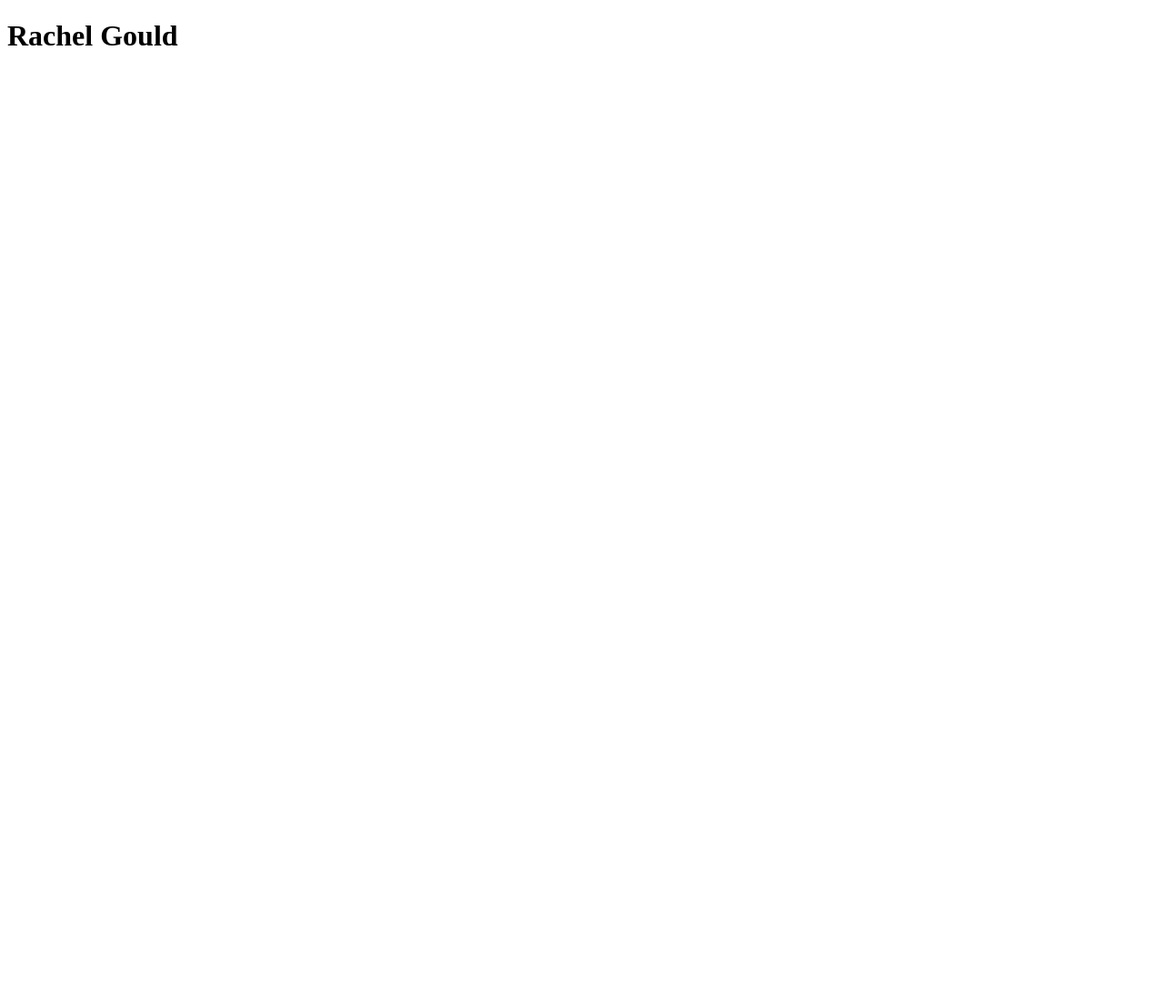
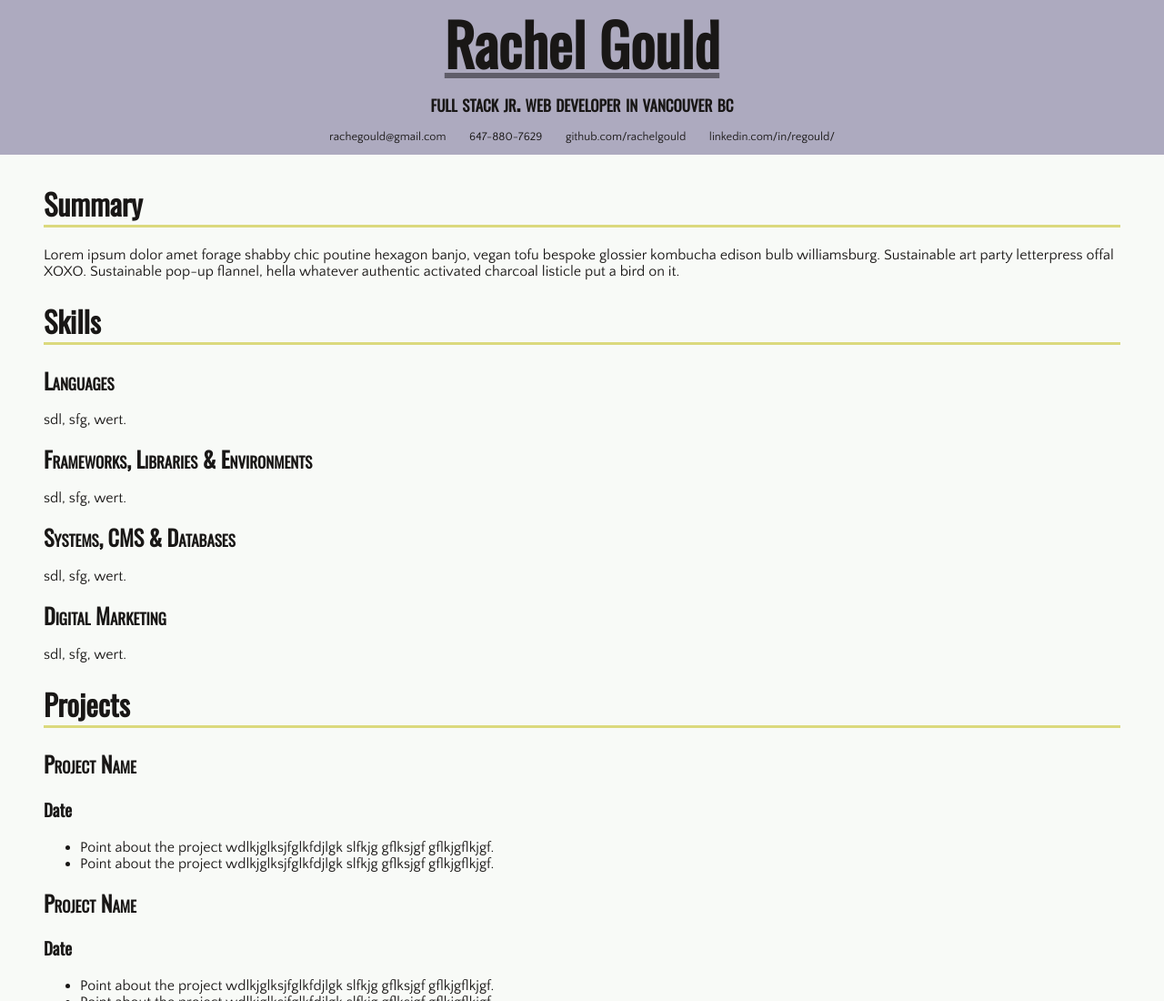
Before and after one commit to rachelgould/rachelgould.github.io, a website: page index.html in a window 1280 px wide. Shown: the top 1100 px of the page at 91% size. Before the commit the page ends 800 px from the top, so only its background shows below. Drawn offline with nearby package versions, Linux system fonts and the light colour scheme; files whose address does not match are found by name.

Commit message:
skeleton and basic styling

```diff
--- a/index.html
+++ b/index.html
@@ -4,9 +4,112 @@
   <meta charset="UTF-8">
   <meta name="viewport" content="width=device-width, initial-scale=1.0">
   <meta http-equiv="X-UA-Compatible" content="ie=edge">
+  <link rel="stylesheet" href="/styling/style.css" type="text/css" />
+  <link href="https://fonts.googleapis.com/css?family=Oswald|Quattrocento+Sans" rel="stylesheet">
   <title>Document</title>
 </head>
 <body>
-  <h1>Rachel Gould</h1>
+  <header>
+    <h1>Rachel Gould</h1>
+    <h2>full stack jr. web developer in vancouver bc</h2>
+    <div class="header-contact">
+      <ul>
+        <li><a href="mailto:rachegould@gmail.com">rachegould@gmail.com</a></li>
+        <li><a href="tel:647-880-7629">647-880-7629</a></li>
+        <li><a href="https://github.com/rachelgould">github.com/rachelgould</a></li>
+        <li><a href="https://linkedin.com/in/regould/">linkedin.com/in/regould/</a></li>
+      </ul>
+    </div>
+  </header>
+  <main>
+    <section id="section-summary">
+      <h1>Summary</h1>
+      <p>Lorem ipsum dolor amet forage shabby chic poutine hexagon banjo, vegan tofu bespoke glossier kombucha edison bulb williamsburg. Sustainable art party letterpress offal XOXO. Sustainable pop-up flannel, hella whatever authentic activated charcoal listicle put a bird on it.</p>
+    </section>
+    <section id="section-skills">
+      <h1>Skills</h1>
+      <h2>Languages</h2>
+      <p>sdl, sfg, wert.</p>
+      <h2>Frameworks, Libraries & Environments</h2>
+      <p>sdl, sfg, wert.</p>
+      <h2>Systems, CMS & Databases</h2>
+      <p>sdl, sfg, wert.</p>
+      <h2>Digital Marketing</h2>
+      <p>sdl, sfg, wert.</p>
+    </section>
+    <section id="section-projects">
+      <h1>Projects</h1>
+      <div>
+        <h2>Project Name</h2>
+        <h3>Date</h3>
+        <ul>
+          <li>Point about the project wdlkjglksjfglkfdjlgk slfkjg gflksjgf gflkjgflkjgf.</li>
+          <li>Point about the project wdlkjglksjfglkfdjlgk slfkjg gflksjgf gflkjgflkjgf.</li>
+        </ul>
+      </div>
+      <div>
+        <h2>Project Name</h2>
+        <h3>Date</h3>
+        <ul>
+          <li>Point about the project wdlkjglksjfglkfdjlgk slfkjg gflksjgf gflkjgflkjgf.</li>
+          <li>Point about the project wdlkjglksjfglkfdjlgk slfkjg gflksjgf gflkjgflkjgf.</li>
+        </ul>
+      </div>
+      <div>
+        <h2>Project Name</h2>
+        <h3>Date</h3>
+        <ul>
+          <li>Point about the project wdlkjglksjfglkfdjlgk slfkjg gflksjgf gflkjgflkjgf.</li>
+          <li>Point about the project wdlkjglksjfglkfdjlgk slfkjg gflksjgf gflkjgflkjgf.</li>
+        </ul>
+      </div>
+    </section>
+    <section id="section-work-exp">
+      <h1>Work Experience</h1>
+      <div>
+        <h2>Job Name</h2>
+        <h3>Date</h3>
+        <ul>
+          <li>Point about the project wdlkjglksjfglkfdjlgk slfkjg gflksjgf gflkjgflkjgf.</li>
+          <li>Point about the project wdlkjglksjfglkfdjlgk slfkjg gflksjgf gflkjgflkjgf.</li>
+        </ul>
+      </div>
+      <div>
+        <h2>Job Name</h2>
+        <h3>Date</h3>
+        <ul>
+          <li>Point about the project wdlkjglksjfglkfdjlgk slfkjg gflksjgf gflkjgflkjgf.</li>
+          <li>Point about the project wdlkjglksjfglkfdjlgk slfkjg gflksjgf gflkjgflkjgf.</li>
+        </ul>
+      </div>
+      <div>
+        <h2>Job Name</h2>
+        <h3>Date</h3>
+        <ul>
+          <li>Point about the project wdlkjglksjfglkfdjlgk slfkjg gflksjgf gflkjgflkjgf.</li>
+          <li>Point about the project wdlkjglksjfglkfdjlgk slfkjg gflksjgf gflkjgflkjgf.</li>
+        </ul>
+      </div>
+    </section>
+    <section id="section-education">
+        <h1>Education</h1>
+        <div>
+          <h2>School Name</h2>
+          <h3>Date</h3>
+          <ul>
+            <li>Point about the project wdlkjglksjfglkfdjlgk slfkjg gflksjgf gflkjgflkjgf.</li>
+            <li>Point about the project wdlkjglksjfglkfdjlgk slfkjg gflksjgf gflkjgflkjgf.</li>
+          </ul>
+        </div>
+        <div>
+          <h2>School Name</h2>
+          <h3>Date</h3>
+          <ul>
+            <li>Point about the project wdlkjglksjfglkfdjlgk slfkjg gflksjgf gflkjgflkjgf.</li>
+            <li>Point about the project wdlkjglksjfglkfdjlgk slfkjg gflksjgf gflkjgflkjgf.</li>
+          </ul>
+        </div>
+      </section>
+  </main>
 </body>
 </html>
--- /dev/null
+++ b/styling/border-box.css
@@ -0,0 +1,6 @@
+ html {
+  box-sizing: border-box;
+}
+*, *:before, *:after {
+  box-sizing: inherit;
+}
--- /dev/null
+++ b/styling/style.scss
@@ -0,0 +1,85 @@
+@import 'border-box.css';
+@import 'normalize.css';
+
+// FONTS
+
+$font-primary: 'Oswald', sans-serif;
+$font-secondary: 'Quattrocento Sans', sans-serif;
+
+// COLORS
+
+$color-light: #F8FAF7;
+$color-dark: #191716;
+$color-accent-vivid: #DBD97D;
+$color-accent-dull: #5F5D69;
+$color-accent-bright: #ADAABF;
+$color-bg-bright: #D2D0DC;
+
+%headings-shared {
+  font-variant: small-caps;
+  margin: 0;
+}
+
+html {
+  background-color: $color-light;
+  font-family: $font-primary;
+  color: $color-dark;
+  body {
+    margin: 0;
+  }
+  p, li {
+    font-family: $font-secondary;
+  }
+}
+
+header {
+  background-color: $color-accent-bright;
+  color: $color-dark;
+  position: fixed;
+  width: 100%;
+  top: 0px;
+  padding: 0;
+  text-align: center;
+
+  a {
+    text-decoration: none;
+    color: $color-dark;
+  }
+
+  h1 {
+    font-size: 4em;
+    margin: 0;
+    text-decoration: underline $color-accent-dull solid;
+  }
+
+  h2 {
+    @extend %headings-shared;
+  }
+
+  ul {
+    font-size: 0.8em;
+    list-style: none;
+    display: flex;
+    align-content: center;
+    justify-content: center;
+    padding: 0;
+
+    li {
+      padding: 0em 1em;
+    }
+  }
+}
+
+main {
+  margin: 200px 3em 0 3em;
+
+  h1 {
+    font-size: 2em;
+    border-bottom: 3px solid $color-accent-vivid;
+
+  }
+
+  h2 {
+    @extend %headings-shared;
+  }
+}
```
Also changed, not shown: package.json (added, +22 -0 lines), styling/normalize.css (added), styling/style.css (added), 1 other file.
